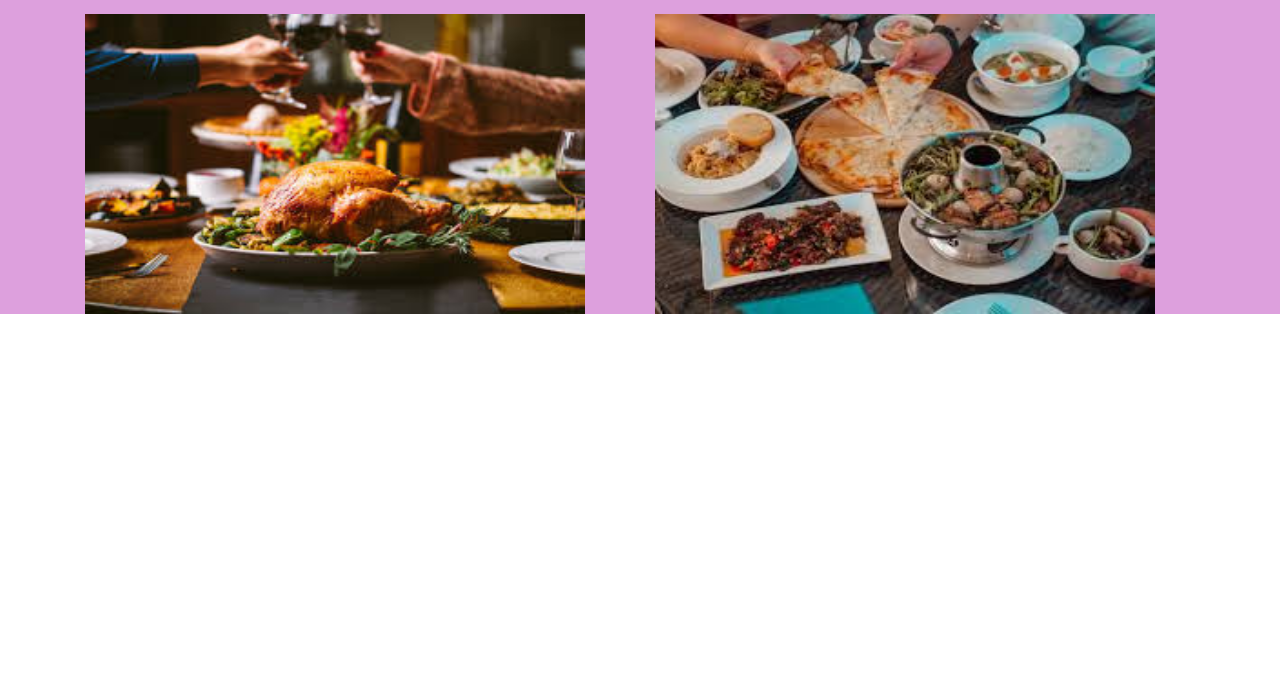
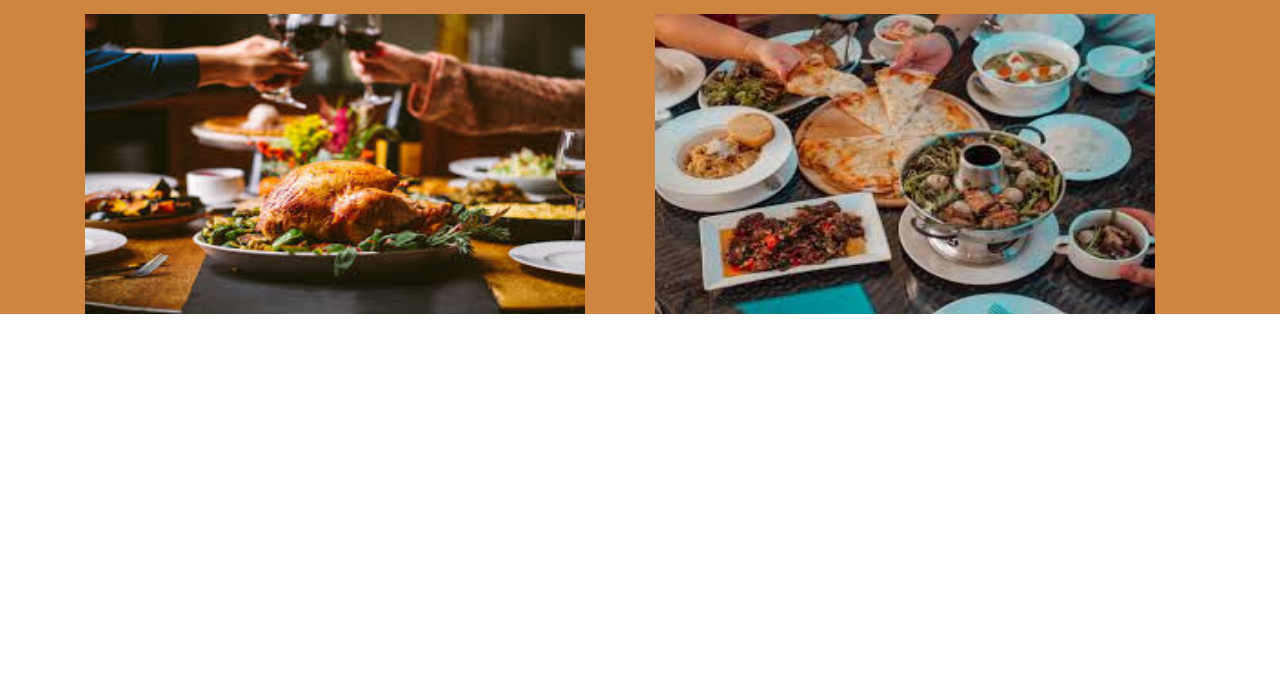
Before and after one commit to it62070188/projectPsit, a plain HTML site: page Project psit/dinnerr.html in a window 1280 px wide. Shown: the part 101-800 px from the top of the page. Drawn offline with Linux system fonts and the light colour scheme.

Commit message:
Update dinnerr.html

```diff
--- a/Project psit/dinnerr.html
+++ b/Project psit/dinnerr.html
@@ -16,7 +16,7 @@
 </head>
 
 <body>
-    <div style="background-color: plum;">
+    <div style="background-color: peru;">
         <div class="row">
             <div class="col" style="font-family: serif; font-style: italic; font-size: 50px;">
                 <div class="paing"><a>~DINNER~</a></div>
```
